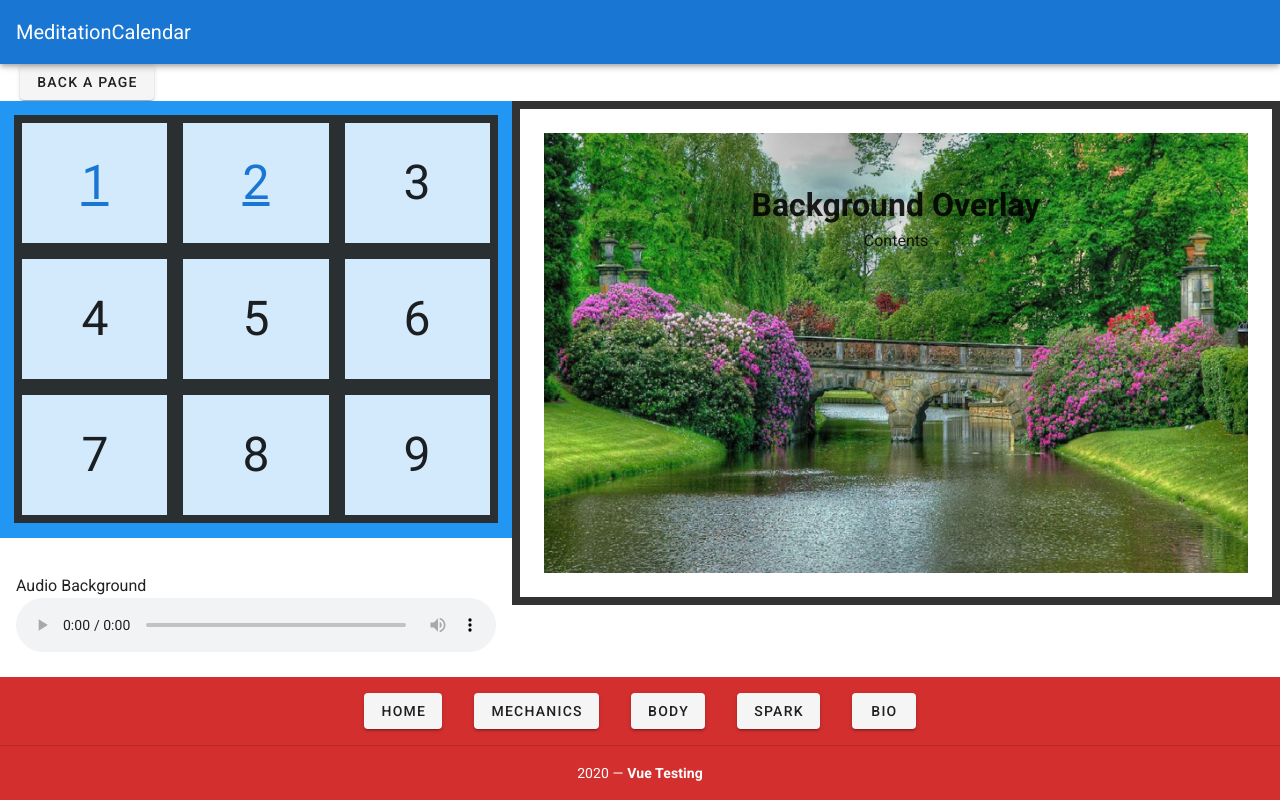
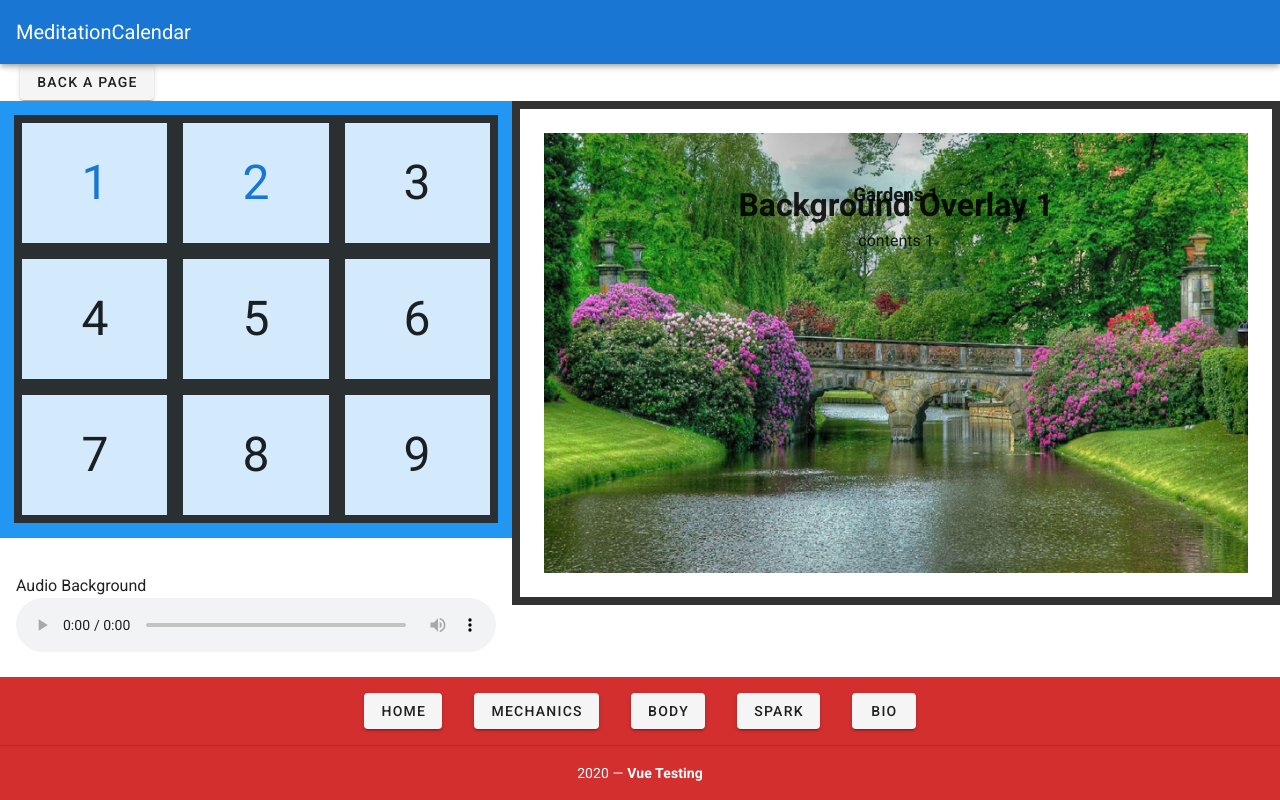
Before and after one commit to julianswift/Testing_Project, a Vue app: page /body/meditationcalendar in a window 1280 px wide. Built offline with nearby package versions, Linux system fonts and the light colour scheme.

Commit message:
Store Tests 1.0

```diff
--- a/src/components/static/BGOverlay.vue
+++ b/src/components/static/BGOverlay.vue
@@ -1,16 +1,19 @@
 <template>
   <div class="contents">
-    <h1>Background Overlay</h1>
-    <v-spacer></v-spacer>
-    <p>Contents</p>
+    <h3>{{myPropBackgroundImageAlt}}</h3>
   </div>
 </template>
 
 <script>
+
+import meditationStore from "@/store/meditation";
+
 export default {
+  props: ["myPropBackgroundImageAlt"],
   data() {
     return {
-
+      title: meditationStore.data.textOverlays[0].title,
+      contents:  meditationStore.data.textOverlays[0].contents
     };
   },
   methods: {}
@@ -23,10 +26,9 @@ a {
 }
 .contents {
   position: absolute;
-  top: 5%;
+  bottom: 5%;
   left: 40%;
   width: 60%;
-  padding-top: 5rem;
   text-align: center;
   z-index: 9;
 }
--- /dev/null
+++ b/src/store/meditation.js
@@ -0,0 +1,11 @@
+const meditation = {
+    data: {
+        textOverlays: [
+            { title: "Background Overlay 1", contents: "contents 1" },
+            { title: "Background Overlay 2", contents: "contents 2" }
+        ]
+      },
+      methods: { }
+};
+
+export default meditation;
--- a/src/views/Body/MeditationCalendar.vue
+++ b/src/views/Body/MeditationCalendar.vue
@@ -12,8 +12,8 @@
             <div class="grid-item">2</div>
           </Span>
         </a>
-<!--
-        {{backgrounds}} -->
+        <!--
+        {{backgrounds}}-->
 
         <div class="grid-item">3</div>
         <div class="grid-item">4</div>
@@ -23,7 +23,15 @@
         <div class="grid-item">8</div>
         <div class="grid-item">9</div>
       </div>
-      <BGOverlay></BGOverlay>
+
+      <div class="contents">
+        <h1>{{title}}</h1>
+        <v-spacer></v-spacer>
+        <p>{{contents}}</p>
+      </div>
+
+      <BGOverlay v-bind:myPropBackgroundImageAlt="backgroundImageAlt"></BGOverlay>
+
       <div class="bgImageContainer grid-item">
         <img :src="backgroundImageSrc" :alt="backgroundImageAlt" width="100%" />
       </div>
@@ -49,7 +57,9 @@ import bg1 from "@/assets/backgrounds/bg1.png";
 import bg2 from "@/assets/backgrounds/bg2.png";
 import a1 from "@/assets/audio/a1.mp3";
 import a2 from "@/assets/audio/a2.mp3";
+
 import BGOverlay from "@/components/static/BGOverlay";
+import meditationStore from "@/store/meditation";
 
 // Vue.component('button-counter', {
 //   data: function () {
@@ -62,11 +72,13 @@ import BGOverlay from "@/components/static/BGOverlay";
 
 export default {
   components: {
-   BGOverlay
+    BGOverlay /* same as: BGOverlay: BGOverlay, */
   },
   data() {
     return {
-      selected: 0,
+      selected: 0
+      // title: meditationStore.data.textOverlays[0].title,
+      // contents:  meditationStore.data.textOverlays[0].contents
     };
   },
   computed: {
@@ -79,9 +91,15 @@ export default {
     backgroundAudio() {
       return this.backgrounds[this.selected].audio;
     },
+    title() {
+      return meditationStore.data.textOverlays[this.selected].title;
+    },
+    contents() {
+      return meditationStore.data.textOverlays[this.selected].contents;
+    },
     backgrounds: function() {
       return [
-        { imageName: bg1, id: 1, alt: "Gardens 1", audio: a1, },
+        { imageName: bg1, id: 1, alt: "Gardens 1", audio: a1 },
         { imageName: bg2, id: 2, alt: "Gardens 2", audio: a2 }
       ];
     }
@@ -103,17 +121,29 @@ export default {
 </script>
 
 <style lang="scss" scoped>
+a {
+  text-decoration: none;
+}
+.contents {
+  position: absolute;
+  top: 5%;
+  left: 40%;
+  width: 60%;
+  padding-top: 5rem;
+  text-align: center;
+  z-index: 9;
+}
 .audioContainer {
   position: absolute;
   bottom: 17%;
   left: 0%;
-  width:40%;
+  width: 40%;
 }
 figure {
   padding: 1rem;
 }
 #audioControls {
- width:100%;
+  width: 100%;
 }
 .bgImageContainer {
   background-color: #2196f3;
```
